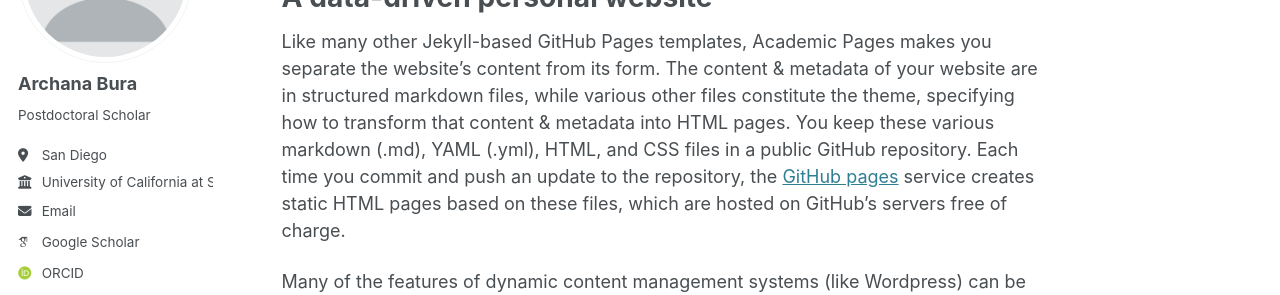
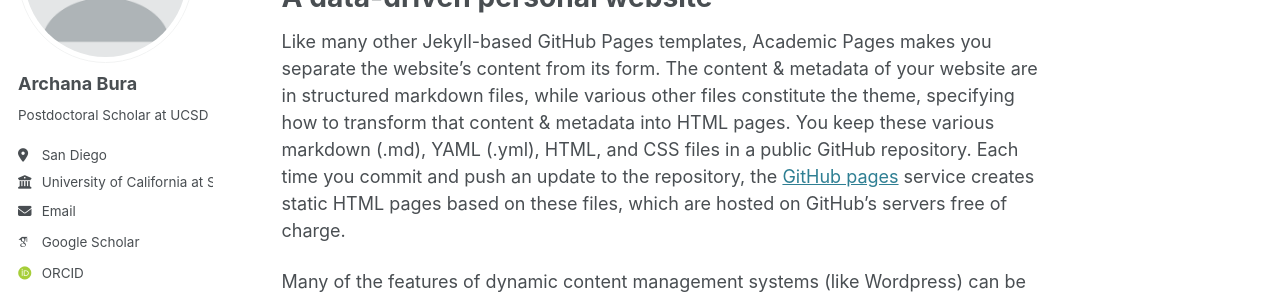
Before and after one commit to archanabura/archanabura.github.io, a Jekyll site: the page built from _pages/about.md, in a window 1280 px wide. Shown: the part 218-513 px from the top of the page. Built offline with Jekyll 4.4.1, drawn with Linux system fonts in a browser that asks for light colours; some web fonts are replaced.

Commit message:
Update _config.yml

```diff
--- a/_config.yml
+++ b/_config.yml
@@ -24,7 +24,7 @@ author:
   avatar           : "profile.png"
   name             : "Archana Bura"
   pronouns         : # example: "she/her"
-  bio              : "Postdoctoral Scholar"
+  bio              : "Postdoctoral Scholar at UCSD"
   location         : "San Diego"
   employer         : "University of California at San Diego"
   uri              : # URL
```
